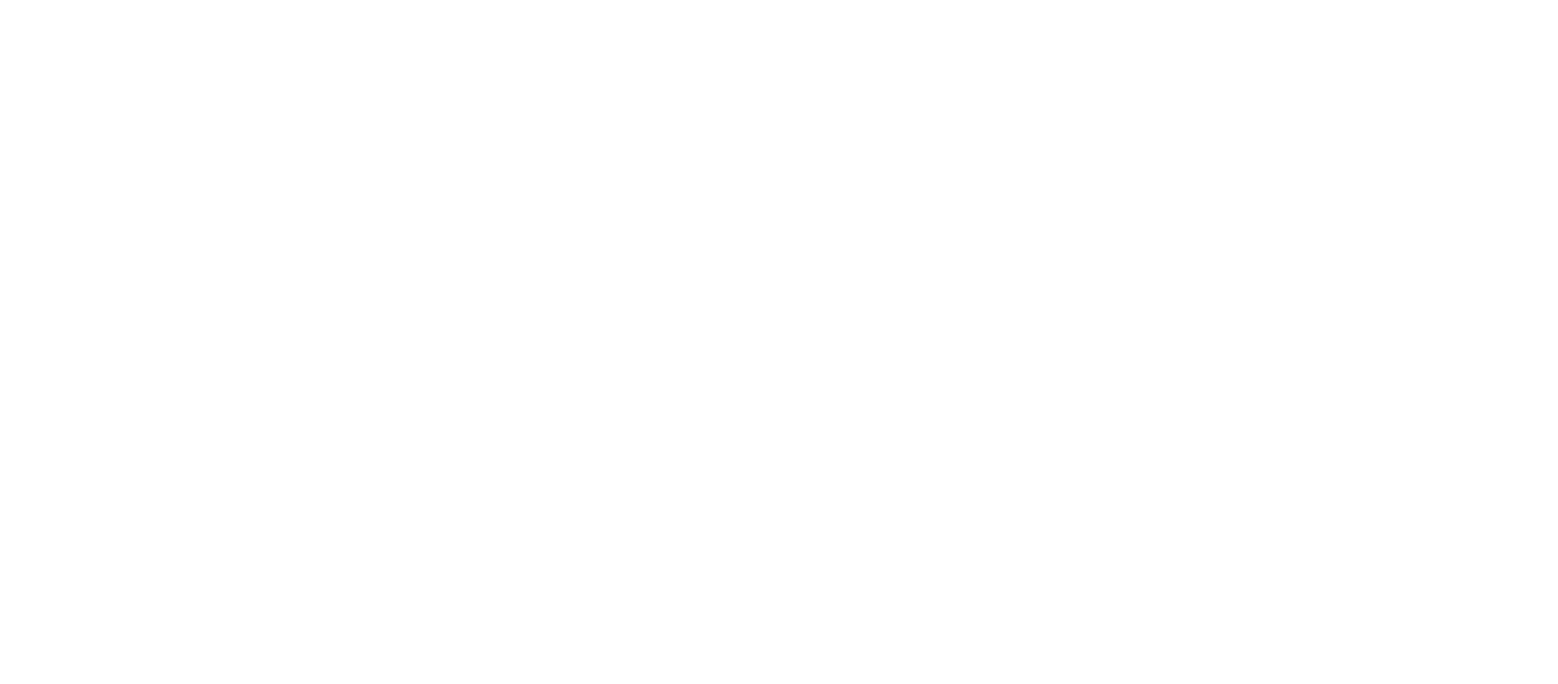
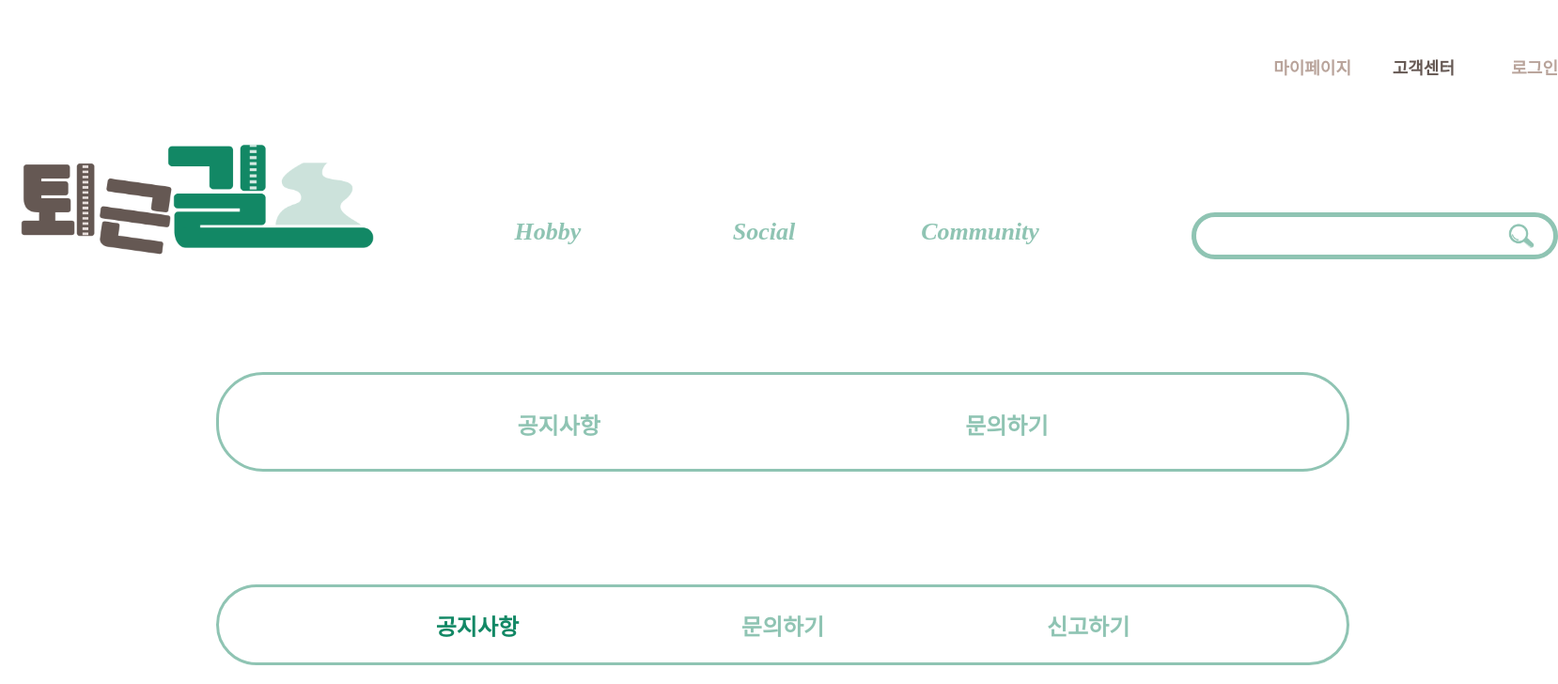
Before and after one commit to Teddybear-6/Front_ToeGeunGil, a React (Create React App) app in the folder toegeungil/: page /service in a window 1280 px wide. Before the commit this address had no page. Shown: the top 728 px of the page at 94% size, 1658 px wide, since content can reach past the window. Built offline with nearby package versions, Linux system fonts and the light colour scheme; no server answers.

Commit message:
고객센터 Navbar 수정

```diff
--- a/toegeungil/src/App.js
+++ b/toegeungil/src/App.js
@@ -55,12 +55,16 @@ function App() {
             <Route path="/communitys/:communityNum" element={<CommunityDetail />} />
             <Route path="/communitys" element={<CommunityRegist />} />
             {/* 고객센터 */}
-            <Route path="/notice" element={<ServiceLayout/>}>
-              <Route index element={<NoticeMain />} />
-              <Route path='/notice/:noticeNum' element={<NoticeView />} />
-              <Route path='/notice/write' element={<NoticeWrite />} />
-              <Route path='/notice/:noticeNum/modify' element={<NoticeModify/>}/>
+            <Route path="/service" element={<ServiceLayout />}>
+            <Route index element={<NoticeMain />} />
             </Route>
+              <Route path='notice' element={<NoticeMain />} >
+                <Route index element={<NoticeMain />} />
+                <Route path='/notice/:noticeNum' element={<NoticeView />} />
+                <Route path='/notice/write' element={<NoticeWrite />} />
+                <Route path='/notice/:noticeNum/modify' element={<NoticeModify />} />
+              </Route>
+
             {/* <Route path="qna"/>
             <Route index  element={<AdminRouter />}/>
                 <Route path="admin" element={<AdminRouter />} />
--- a/toegeungil/src/public/layout/Header.js
+++ b/toegeungil/src/public/layout/Header.js
@@ -8,7 +8,7 @@ function Header() {
             {/* 상단바(header) */}
             <div className="rightFlex">
                 <NavLink to="/mypage" className={({isActive})=> isActive? "headerOn navbarLine":"headerFont navbarLine"}>마이페이지</NavLink>
-                <NavLink to="/notice" className={({isActive})=> isActive? "headerOn navbarLine":"headerFont navbarLine"}>고객센터</NavLink>
+                <NavLink to="/service" className={({isActive})=> isActive? "headerOn navbarLine":"headerFont navbarLine"}>고객센터</NavLink>
                 <NavLink to="/login" className={({isActive})=> isActive? "headerOn navbarLine":"headerFont navbarLine"}>로그인</NavLink>
             </div>
         </>
--- a/toegeungil/src/public/notice/components/ServiceNavbar.css
+++ b/toegeungil/src/public/notice/components/ServiceNavbar.css
@@ -17,7 +17,6 @@
     height: 30px;
     color: #128865;
     text-align: center;
-    /* font-style: italic; */
     font-size: 24px;
     font-weight: bold;
 }
--- a/toegeungil/src/public/notice/components/ServiceNavbar.js
+++ b/toegeungil/src/public/notice/components/ServiceNavbar.js
@@ -7,7 +7,7 @@ function ServiceNavbar(){
         {/* 사용자 */}
         <div className="service-wraper">
         <NavLink to="/notice" className={({isActive})=> isActive?"serviceOn":"serviceOff"}>공지사항</NavLink>
-        <NavLink to="/social" className={({isActive})=> isActive?"serviceOn":"serviceOff"}>문의하기</NavLink>
+        <NavLink to="/qna" className={({isActive})=> isActive?"serviceOn":"serviceOff"}>문의하기</NavLink>
 
         {/* 관리자 */}
         {/* <NavLink to="/notice" className={({isActive})=> isActive?"serviceOn":"serviceOff"}>공지작성</NavLink>
```
